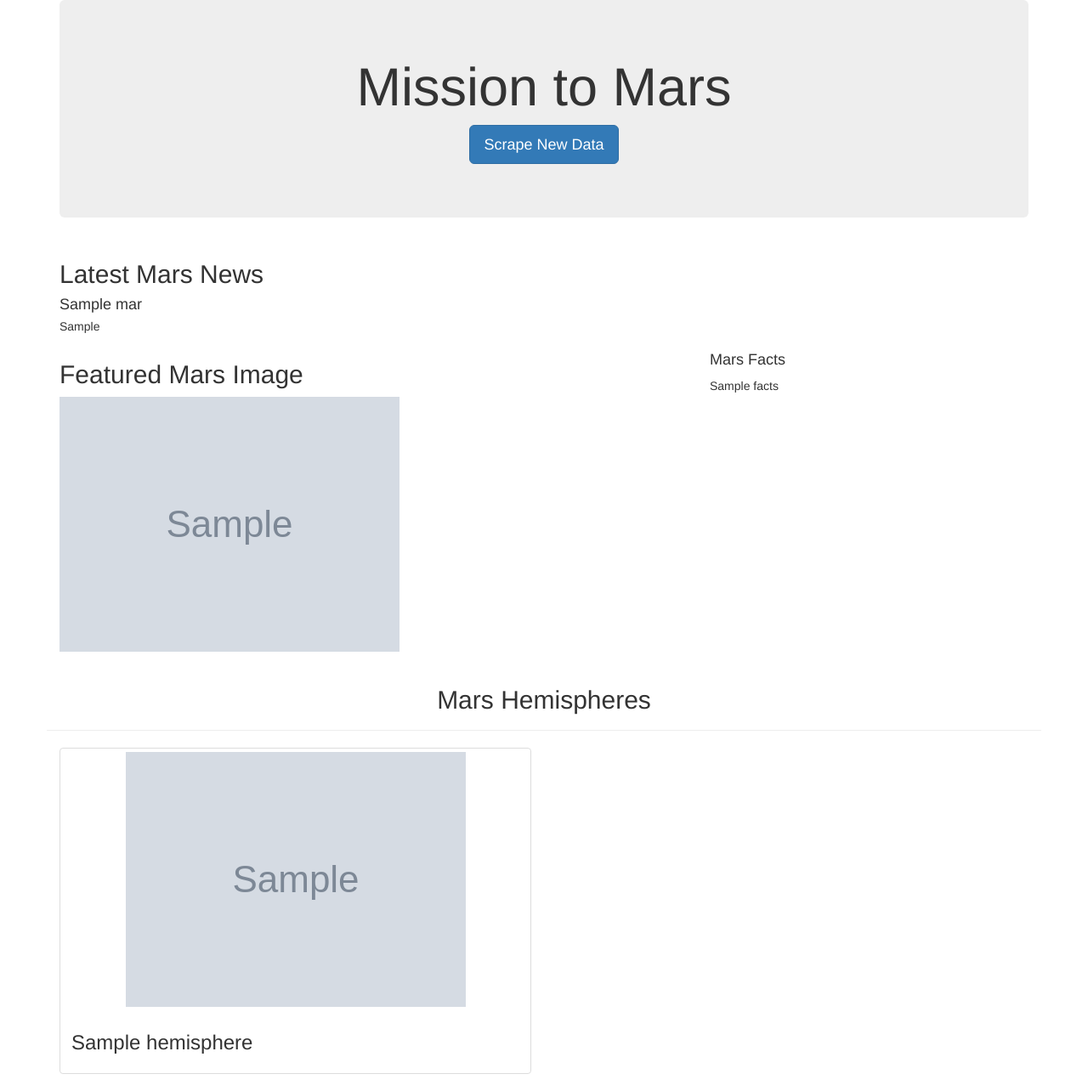
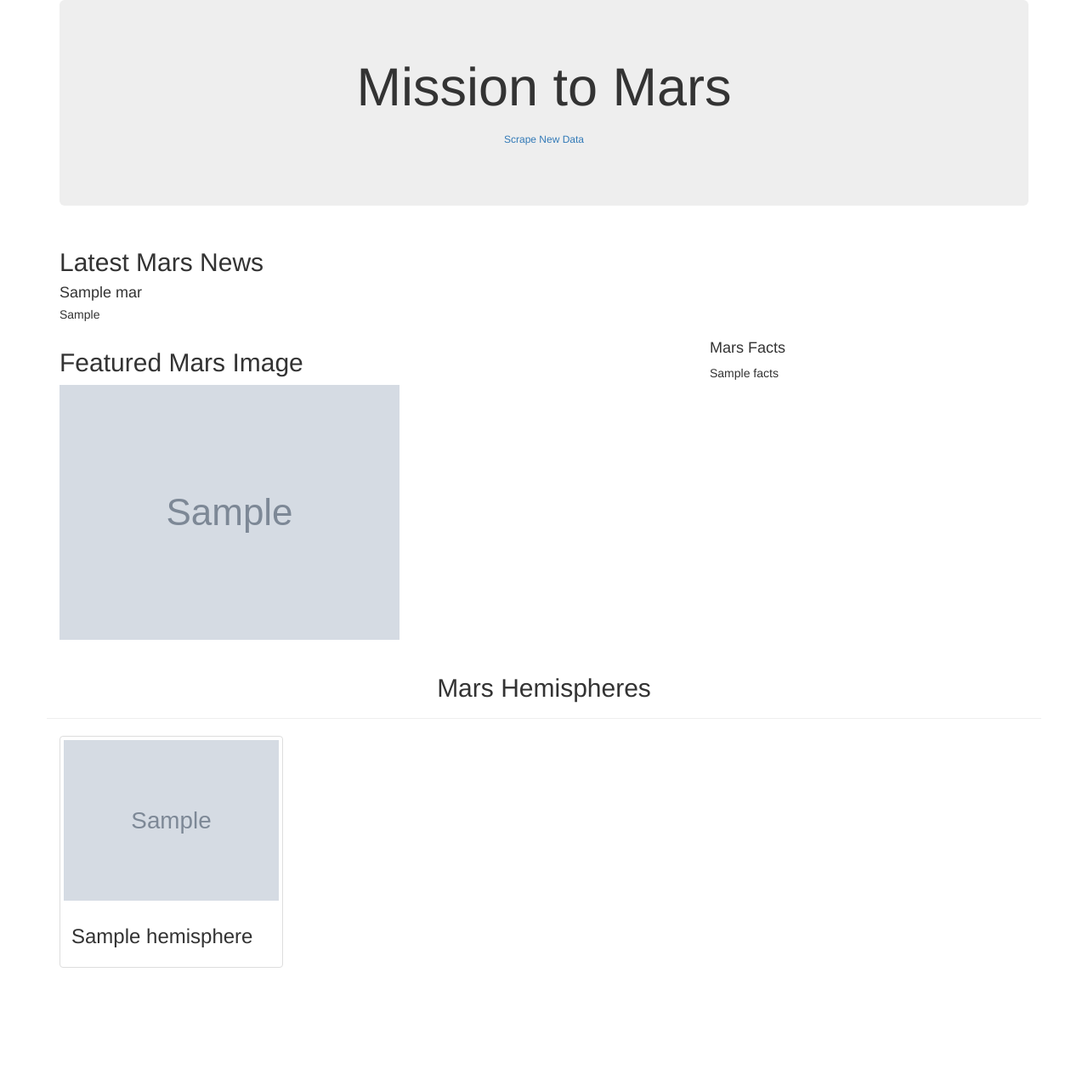
Before and after one commit to Polo-Marie/Mission-to-Mars, a Flask app: page / in a window 1280 px wide. Shown: the whole page at 85% size. After the commit the page ends 1139 px from the top, so only its background shows below. Run offline with Flask 2, Linux system fonts and the light colour scheme; grey boxes marked "Sample" are stand-in pictures; a database or web service that is not in the repository returns one stand-in record (values such as "Sample title"); some libraries are stand-ins or nearby versions.

Commit message:
html changes

```diff
--- a/templates/index.html
+++ b/templates/index.html
@@ -16,7 +16,7 @@
       <div class="jumbotron text-center">
         <h1>Mission to Mars</h1>
         <!-- Add a button to activate scraping script -->
-        <p><a class="btn btn-primary btn-lg" href="/scrape" role="button">Scrape New Data</a></p>
+        <p><a class="btn btn-link btn-sm" href="/scrape" role="button">Scrape New Data</a></p>
       </div>
 
       <!-- Add section for Mars News -->
@@ -61,9 +61,12 @@
         </div>
 
         {% for hemisphere in mars.hemispheres %}
-        <div class="col-md-6">
+        <div class="col-md-3">
           <div class="thumbnail">
-            <img src="{{hemisphere.img_url | default('static/images/error.png', true)}}" alt="...">
+            <img
+              src="{{hemisphere.img_url | default('static/images/error.png', true)}}"
+              class="img-responsive"
+              alt="Responsive image">
             <div class="caption">
               <h3>{{hemisphere.title}}</h3>
             </div>
```
